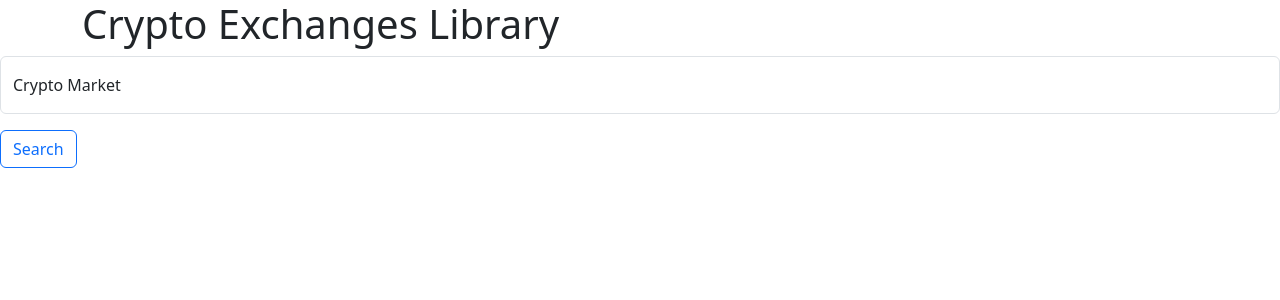
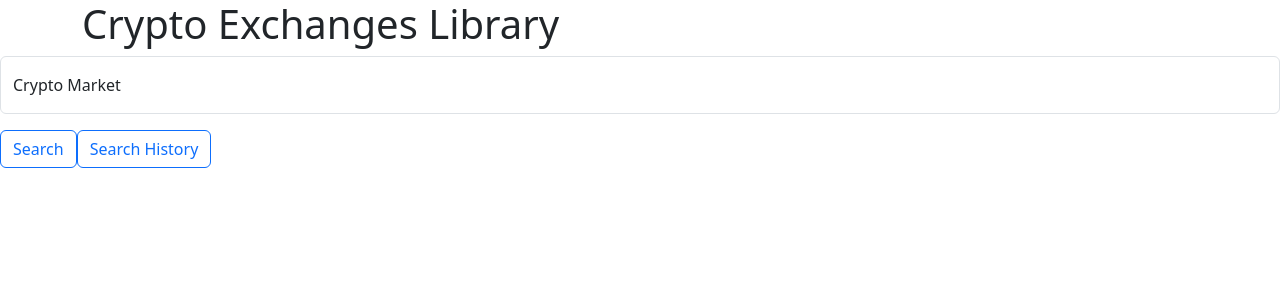
Before and after one commit to damienchoojl/cryptodataviewer, a React (Vite) app: page / in a window 1280 px wide. Shown: the top 300 px of the page. Built offline with nearby package versions, Linux system fonts and the light colour scheme.

Commit message:
Crypto Exchanges
1) fixed error on loading facebook logo

```diff
--- a/src/Components/CryptoDetailsPage.jsx
+++ b/src/Components/CryptoDetailsPage.jsx
@@ -2,7 +2,7 @@ import React, { useEffect, useState } from "react";
 import { useNavigate, useParams } from "react-router-dom";
 import CryptoDetailsInfo from "./CryptoDetailsInfo";
 import Calculator from "./Calculator";
-import MyImage from "/Users/damienchoo/Documents/GitHub/cryptoexchanges/src/Images/facebook_logo.png";
+import MyImage from "/facebook_logo.png";
 
 export default function CryptoDetailsPage() {
   const { id } = useParams();
--- a/src/Components/HomePage.jsx
+++ b/src/Components/HomePage.jsx
@@ -24,6 +24,10 @@ export default function HomePage() {
     navigate(`/exchanges/${id}`);
   };
 
+  const handleShowHistory = () => {
+    console.log("Show History Table");
+  };
+
   return (
     <>
       <div class="form-floating mb-3">
@@ -42,6 +46,9 @@ export default function HomePage() {
       <button className="btn btn-outline-primary" onClick={handleCryptoSearch}>
         Search
       </button>
+      <button className="btn btn-outline-primary" onClick={handleShowHistory}>
+        Search History
+      </button>
       {cryptoList.map((crypto) => (
         <Link
           to={`/exchanges/${cryptoInput}`}
```
Also changed, not shown: public/facebook_logo.png (renamed from src/Images/facebook_logo.png).
